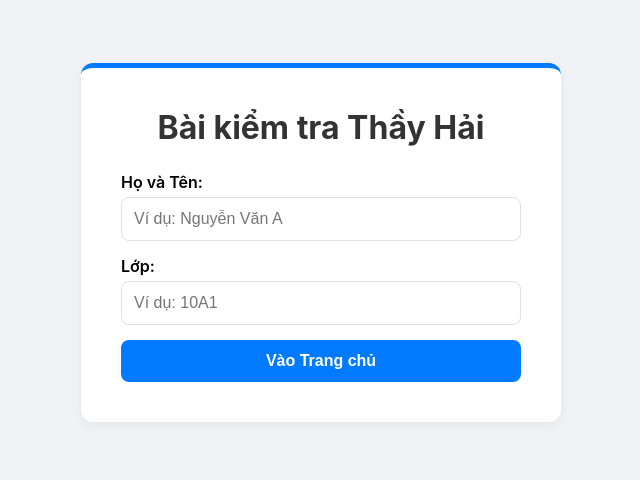
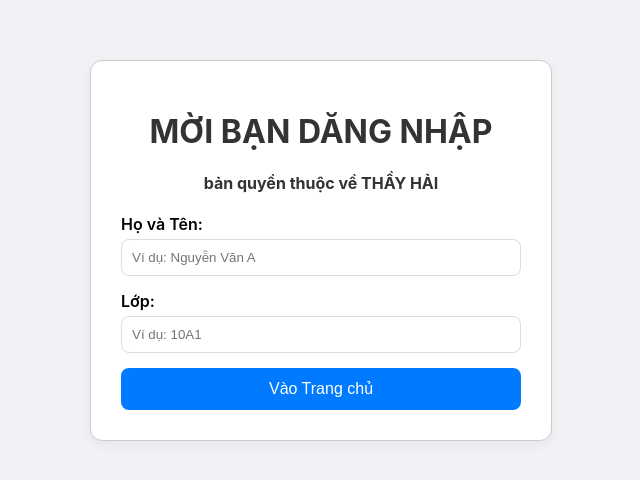
Before and after one commit to foxst15/webkiemtra, a plain HTML site: page index.html in a window 1280 px wide. Shown: the part 110-590 px from the top of the page, without its empty margins (319-959 px from the left). Drawn offline with Linux system fonts and the light colour scheme.

Commit message:
Update index.html

```diff
--- a/index.html
+++ b/index.html
@@ -5,72 +5,51 @@
     <meta name="viewport" content="width=device-width, initial-scale=1.0">
     <title>Đăng nhập - Bài kiểm tra Thầy Hải</title>
     <style>
-        :root {
-            --primary-color: #007bff;
-            --primary-hover: #0056b3;
-            --light-bg: #f0f2f5;
-            --white-bg: #ffffff;
-            --border-color: #dee2e6;
-            --shadow: 0 4px 12px rgba(0,0,0,0.05);
-            --border-radius: 12px;
-        }
         body {
             font-family: -apple-system, BlinkMacSystemFont, "Segoe UI", Roboto, Helvetica, Arial, sans-serif;
             display: grid;
             place-items: center;
             min-height: 90vh;
-            background-color: var(--light-bg);
-            margin: 0;
+            background-color: #f0f2f5;
         }
         .login-container {
-            background: var(--white-bg);
-            padding: 40px;
-            border-radius: var(--border-radius);
-            box-shadow: var(--shadow);
+            background: #fff;
+            border: 1px solid #ccc;
+            padding: 30px;
+            border-radius: 12px;
+            box-shadow: 0 4px 12px rgba(0,0,0,0.05);
             width: 90%;
             max-width: 400px;
-            border-top: 5px solid var(--primary-color);
         }
-        h1 {
-            text-align: center;
-            color: #333;
-            margin-top: 0;
-            margin-bottom: 25px;
-        }
+        h1 { text-align: center; color: #333; }
+        h4 { text-align: center; color: #333; }
         div { margin-bottom: 15px; }
         label { display: block; margin-bottom: 5px; font-weight: 600; }
         input[type="text"] {
             width: 100%;
-            padding: 12px;
-            border: 1px solid var(--border-color);
+            padding: 10px;
+            border: 1px solid #ddd;
             border-radius: 8px;
             box-sizing: border-box;
-            font-size: 1em;
-        }
-        input[type="text"]:focus {
-            border-color: var(--primary-color);
-            box-shadow: 0 0 0 3px rgba(0,123,255,0.25);
-            outline: none;
         }
         button {
-            background-color: var(--primary-color);
+            background-color: #007bff;
             color: white;
             padding: 12px 18px;
             border: none;
             border-radius: 8px;
             cursor: pointer;
             font-size: 16px;
-            font-weight: 600;
             width: 100%;
-            transition: background-color 0.2s;
         }
-        button:hover { background-color: var(--primary-hover); }
+        button:hover { background-color: #0056b3; }
     </style>
 </head>
 <body>
 
     <div class="login-container">
-        <h1>Bài kiểm tra Thầy Hải</h1>
+        <h1> MỜI BẠN DĂNG NHẬP </h1>
+        <h4> bản quyền thuộc về THẦY HẢI </h4>
         <form id="loginForm">
             <div>
                 <label for="fullName">Họ và Tên:</label>
@@ -85,12 +64,33 @@
     </div>
 
     <script>
+        // *** CẬP NHẬT: Tự động kiểm tra đăng nhập khi tải trang ***
+        window.onload = function() {
+            const studentName = localStorage.getItem('studentName');
+            const studentClass = localStorage.getItem('studentClass');
+
+            // Nếu đã có thông tin, tự động chuyển vào home
+            if (studentName && studentClass) {
+                // Hiển thị thông báo nhanh và chuyển hướng
+                document.body.innerHTML = '<h1>Đã nhận diện, đang chuyển vào...</h1>';
+                setTimeout(() => {
+                    window.location.href = 'home.html';
+                }, 1000); // Chờ 1 giây
+            }
+            // Nếu không, cứ để form đăng nhập hiển thị
+        }
+
+        // Logic submit form (giữ nguyên)
         document.getElementById('loginForm').addEventListener('submit', function(event) {
             event.preventDefault();
+
             const fullName = document.getElementById('fullName').value;
             const className = document.getElementById('className').value;
+
+            // Lưu thông tin học sinh vào localStorage
             localStorage.setItem('studentName', fullName);
             localStorage.setItem('studentClass', className);
+
             window.location.href = 'home.html';
         });
     </script>
```
